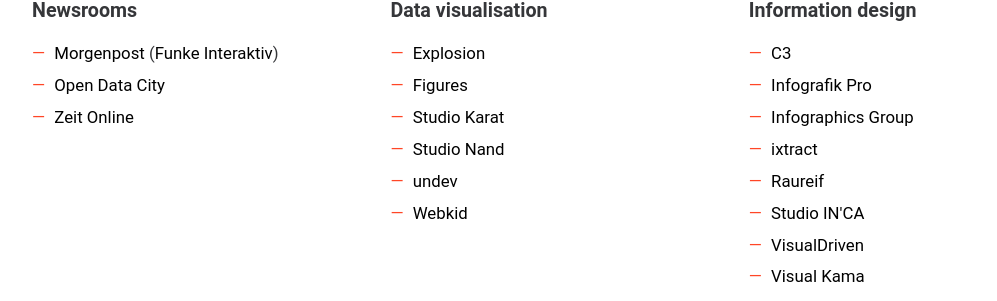
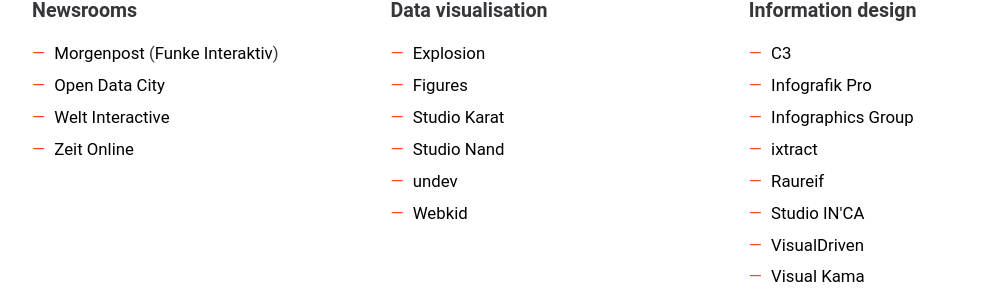
Before and after one commit to Data-Visualization-Berlin/datavis.berlin, a Jekyll site: the page built from index.html, in a window 1280 px wide and 900 px high, scrolled down 458 px. Shown: the part 153-454 px from the top of the window, without its empty margins (48-1045 px from the left). Built offline with Jekyll 4.4.1, drawn with Linux system fonts in a browser that asks for light colours.

Commit message:
Welt interactive added

```diff
--- a/index.html
+++ b/index.html
@@ -9,6 +9,7 @@
         <ul>
           <li><a href="http://www.morgenpost.de/interaktiv/">Morgenpost</a> (<a href="https://twitter.com/funkeinteraktiv">Funke Interaktiv</a>)</li>
           <li><a href="https://opendatacity.de/">Open Data City</a></li>
+          <li><a href="https://twitter.com/weltinteractive">Welt Interactive</a></li>
           <li><a href="http://zeit.de/datenjournalismus">Zeit Online</a></li>
         </ul>
       </section>
```
